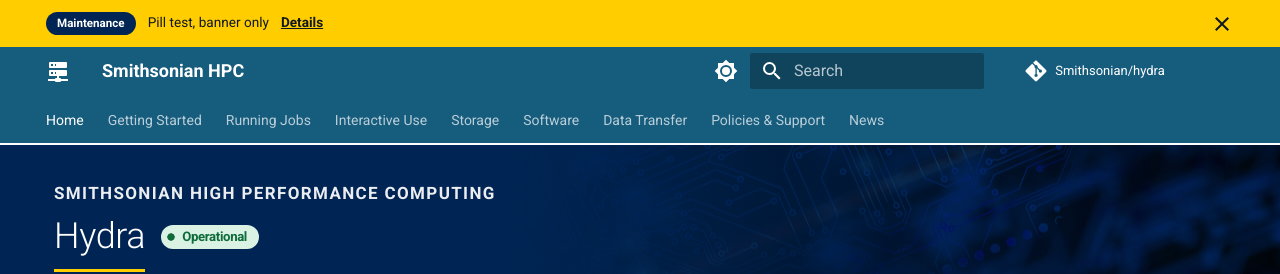
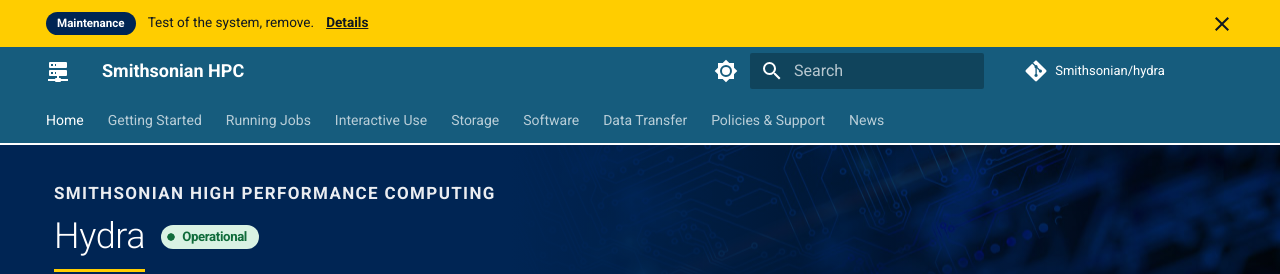
Before and after one commit to ODI-DPAC/hydra, an MkDocs documentation site: the page built from docs/index.md, in a window 1280 px wide and 993 px high. Shown: the top 274 px of the window. Built offline with MkDocs 1.6.1 and Material for MkDocs 9.7.7, drawn with Linux system fonts in a browser that asks for light colours; comment, search, counter and statistics services are not loaded.

Commit message:
News: pill test 2

```diff
--- a/mkdocs.yml
+++ b/mkdocs.yml
@@ -61,12 +61,12 @@ extra:
   # Announcement bar and status pill. kind: maintenance | outage | info.
   # Blank text = no banner, pill shows Operational.
   announce:
-    issue: "47"
+    issue: "49"
     since: "2026-09-28"
-    from: "2026-09-28T15:08:00-04:00"
-    until: "2026-09-28T15:12:00-04:00"
+    from: "2026-09-28T16:00:00-04:00"
+    until: "2026-09-28T16:05:00-04:00"
     kind: maintenance
-    text: "Pill test, banner only"
+    text: "Test of the system, remove."
     link: news/
   status_url: https://hydra.si.edu/tools/status/
   support_email: SI-HPC@si.edu
```
